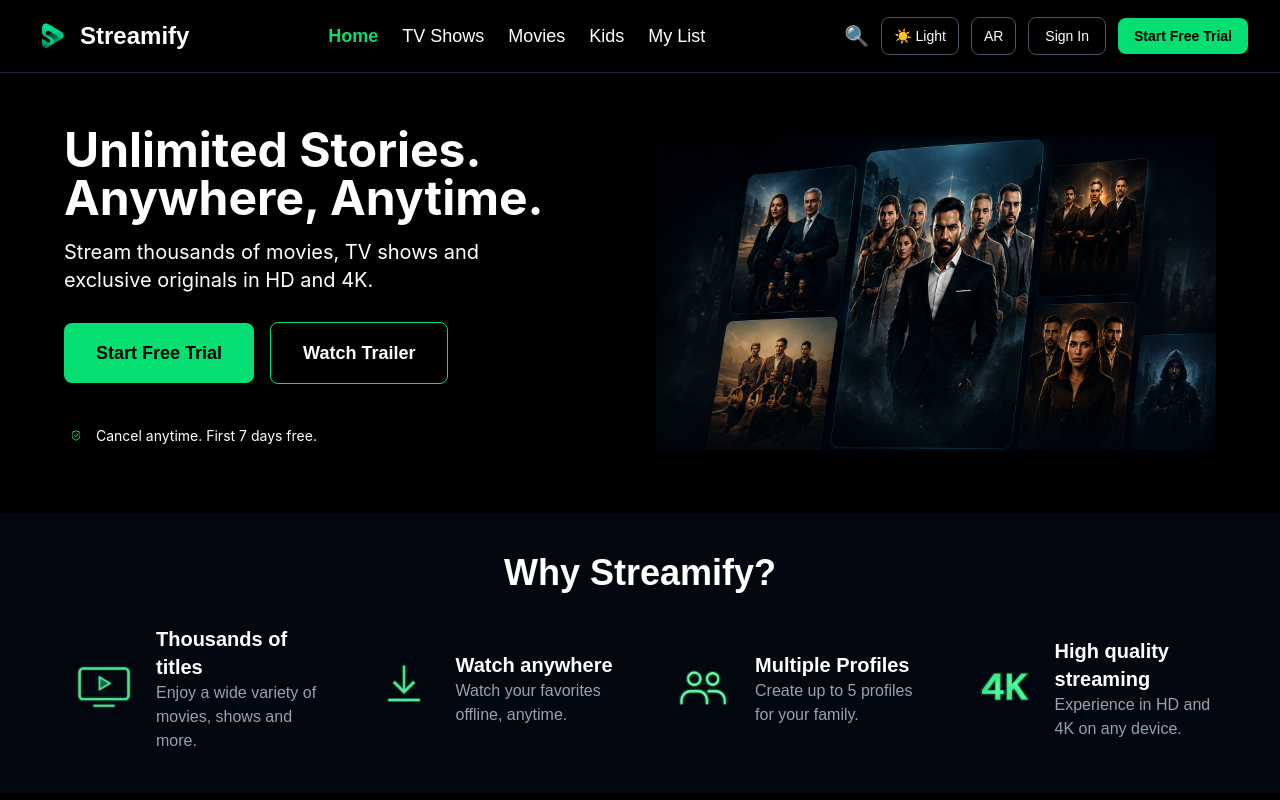
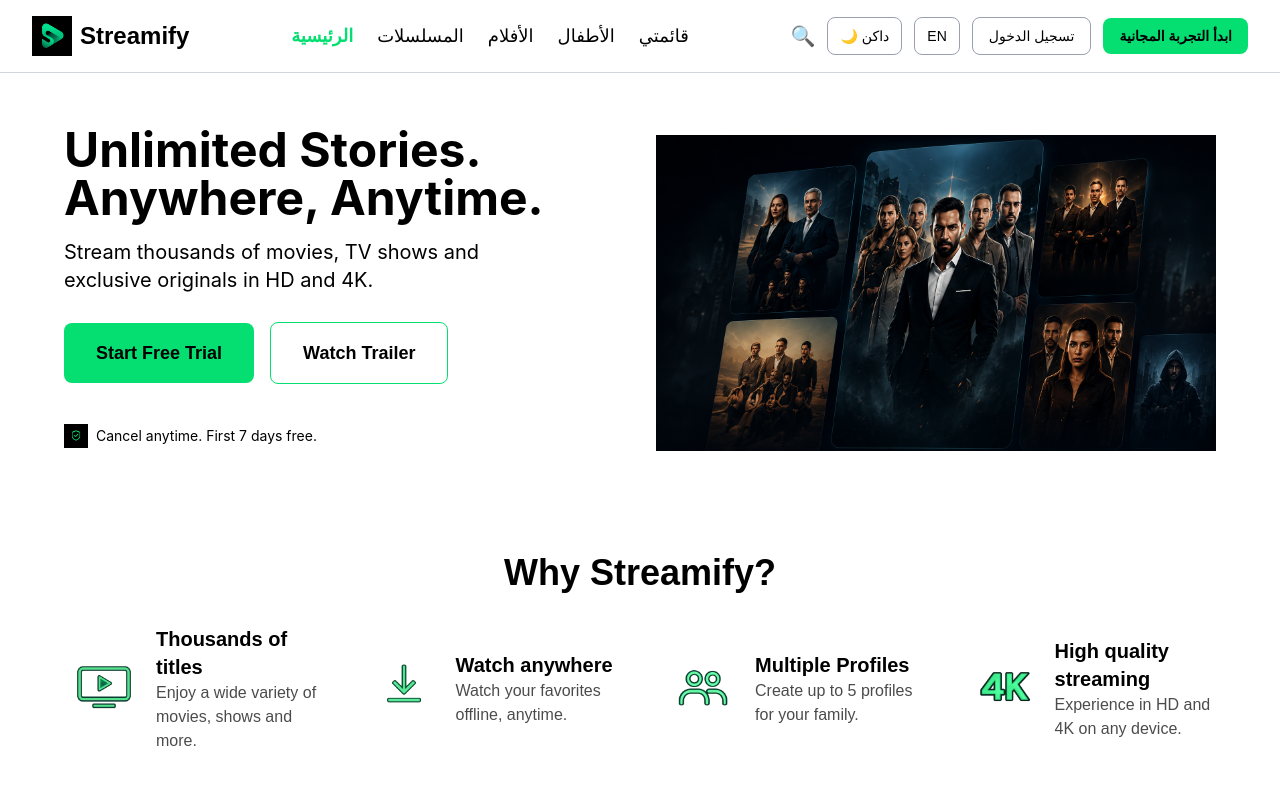
Before and after one commit to sadeenotaibi216/streamify, a React (Vite) app: page / in a window 1280 px wide. Shown: the top 800 px of the page. Built offline with nearby package versions, Linux system fonts and the light colour scheme.

Commit message:
Fix theme styles

```diff
--- a/src/App.jsx
+++ b/src/App.jsx
@@ -10,26 +10,10 @@ import Placeholder from "./pages/Placeholder";
 import SignIn from "./pages/SignIn";
 
 function App() {
-  const [user, setUser] = useState(() => {
-    const savedUser = localStorage.getItem("user");
+  const [user, setUser] = useState((localStorage.getItem("user"))) ;
+    const [theme, setTheme] = useState(localStorage.getItem("theme"));
+const [language, setLanguage] = useState(localStorage.getItem("language"));
 
-    if (!savedUser) {
-      return null;
-    }
-
-  });
-
-  const [theme, setTheme] = useState(() => {
-    const savedTheme = localStorage.getItem("theme");
-
-    return savedTheme === "light" ? "light" : "dark";
-  });
-
-  const [language, setLanguage] = useState(() => {
-    const savedLanguage = localStorage.getItem("language");
-
-    return savedLanguage === "ar" ? "ar" : "en";
-  });
 
   useEffect(() => {
     if (user && user.username) {
@@ -38,21 +22,24 @@ function App() {
   }, [user]);
 
   useEffect(() => {
-  localStorage.setItem("theme", theme);
+
 
     if (theme === "dark") {
+      localStorage.setItem("theme", "dark");
       document.documentElement.classList.add("dark");
     } else {
+      localStorage.setItem("theme", "light");
       document.documentElement.classList.remove("dark");
     }
+
   }, [theme]);
 
   useEffect(() => {
+
     localStorage.setItem("language", language);
 
     document.documentElement.lang = language;
-    document.documentElement.dir =
-      language === "ar" ? "rtl" : "ltr";
+    document.documentElement.dir = language === "ar" ? "rtl" : "ltr";
   }, [language]);
 
   function handleSignOut() {
@@ -60,9 +47,8 @@ function App() {
   }
 
   function toggleTheme() {
-    setTheme((previousTheme) =>
-      previousTheme === "dark" ? "light" : "dark",
-    );
+    // setTheme((previousTheme) => (previousTheme === "dark" ? "light" : "dark"));
+    setTheme(theme === "dark" ? "light" : "dark");
   }
 
   function toggleLanguage() {
@@ -85,7 +71,7 @@ function App() {
       <Routes>
         <Route
           path="/"
-          element={<HomePage user={user} language={language} />}
+          element={<HomePage user={user} language={language} theme={theme} />}
         />
 
         <Route
@@ -93,34 +79,20 @@ function App() {
           element={<Placeholder title="TV Shows Page" />}
         />
 
-        <Route
-          path="/movies"
-          element={<Placeholder title="Movies Page" />}
-        />
+        <Route path="/movies" element={<Placeholder title="Movies Page" />} />
 
-        <Route
-          path="/kids"
-          element={<Placeholder title="Kids Page" />}
-        />
+        <Route path="/kids" element={<Placeholder title="Kids Page" />} />
 
-        <Route
-          path="/my-list"
-          element={<Placeholder title="My List Page" />}
-        />
+        <Route path="/my-list" element={<Placeholder title="My List Page" />} />
 
         <Route path="/contact" element={<ContactUs />} />
 
         <Route
           path="/signin"
-          element={
-            <SignIn onSignIn={setUser} language={language} />
-          }
+          element={<SignIn onSignIn={setUser} language={language} />}
         />
 
-        <Route
-          path="/search"
-          element={<Placeholder title="Search Page" />}
-        />
+        <Route path="/search" element={<Placeholder title="Search Page" />} />
 
         <Route
           path="/free-trial"
--- a/src/components/Header.jsx
+++ b/src/components/Header.jsx
@@ -26,7 +26,13 @@ function Header({
         ];
 
   return (
-    <header className="flex flex-col items-center justify-between gap-4 border-b border-gray-300 bg-white px-4 py-4 text-black transition-colors dark:border-gray-800 dark:bg-black dark:text-white md:flex-row md:px-8">
+ <header
+  className={`flex flex-col items-center justify-between gap-4 border-b px-4 py-4 transition-colors md:flex-row md:px-8 ${
+    theme === "dark"
+      ? "border-gray-800 bg-black text-white"
+      : "border-gray-300 bg-white text-black"
+  }`}
+>
       <NavLink to="/" className="flex items-center gap-2">
         <img
           src="/logo.png"
--- a/src/components/Hero.jsx
+++ b/src/components/Hero.jsx
@@ -1,26 +1,38 @@
 import Button from "./Buttons";
 
-function Hero() {
+function Hero({theme}) {
   return (
-    <div className="min-h-[55vh] bg-black text-white flex flex-col md:flex-row items-center justify-between px-6 md:px-16 py-10 gap-8">
+
+      //  className={`min-h-screen transition-colors ${
+      //   theme === "dark"
+      //     ? "bg-black text-white"
+      //     : "bg-slate-100 text-black"
+      // }`}
+  <div
+  className={`min-h-[55vh] flex flex-col items-center justify-between gap-8 px-6 py-10 md:flex-row md:px-16 ${
+    theme === "dark"
+      ? "bg-black text-white"
+      : "bg-white text-black"
+  }`}
+>
       <div className="w-full md:w-1/2 flex flex-col justify-center text-center md:text-left">
-        <h1 className="text-4xl md:text-5xl font-sans font-bold text-white pt-2 pb-2">
+        <h1 className="text-4xl md:text-5xl font-sans font-bold  pt-2 pb-2">
           Unlimited Stories. <br />
           Anywhere, Anytime.
         </h1>
 
-        <p className="text-sm md:text-xl font-sans text-white pt-2 pb-2">
+        <p className="text-sm md:text-xl font-sans pt-2 pb-2">
           Stream thousands of movies, TV shows and{" "}
           <br className="hidden md:block" />
           exclusive originals in HD and 4K.
         </p>
 
-        <div className="flex justify-center md:justify-start items-center text-white gap-4 pt-5 pb-5 flex-wrap">
+        <div className="flex justify-center md:justify-start items-center gap-4 pt-5 pb-5 flex-wrap">
           <Button className="bg-green-400 text-black px-4 md:px-8 py-3 md:py-4 text-sm md:text-lg rounded-lg font-semibold hover:bg-green-300">
             Start Free Trial
           </Button>
 
-          <Button className="border border-green-400 text-white px-4 md:px-8 py-3 md:py-4 text-sm md:text-lg rounded-lg font-semibold hover:bg-green-400 hover:text-black">
+          <Button className="border border-green-400 px-4 md:px-8 py-3 md:py-4 text-sm md:text-lg rounded-lg font-semibold hover:bg-green-400 hover:text-black">
             Watch Trailer
           </Button>
         </div>
@@ -31,7 +43,7 @@ function Hero() {
             alt="green logo"
             className="w-4 h-4 md:w-6 md:h-6"
           />
-          <p className="text-sm text-white font-sans">
+          <p className="text-sm font-sans">
             Cancel anytime. First 7 days free.
           </p>
         </div>
--- a/src/components/middlepart.jsx
+++ b/src/components/middlepart.jsx
@@ -1,25 +1,44 @@
-function FeatureItem({ imgSrc, imgAlt, title, description }) {
+function FeatureItem({
+  imgSrc,
+  imgAlt,
+  title,
+  description,
+}) {
   return (
-    <div className="flex items-center gap-3 w-full sm:w-[45%] lg:w-[22%]">
-      <img src={imgSrc} alt={imgAlt} className="w-14 h-14 md:w-20 md:h-20" />
+    <div className="flex w-full items-center gap-3 sm:w-[45%] lg:w-[22%]">
+      <img
+        src={imgSrc}
+        alt={imgAlt}
+        className="h-14 w-14 md:h-20 md:w-20"
+      />
 
       <div>
-        <p className="text-white text-base md:text-xl font-semibold">{title}</p>
+        <p className="text-base font-semibold md:text-xl">
+          {title}
+        </p>
 
-        <p className="text-gray-400 text-sm md:text-base">{description}</p>
+        <p className="text-sm opacity-70 md:text-base">
+          {description}
+        </p>
       </div>
     </div>
   );
 }
 
-function MiddlePart() {
+function MiddlePart({ theme }) {
   return (
-    <div className="text-white py-10 bg-[#020710]">
-      <h1 className="text-white text-3xl md:text-4xl font-bold text-center mb-8">
+    <div
+      className={`py-10 ${
+        theme === "dark"
+          ? "bg-[#020710] text-white"
+          : "bg-white text-black"
+      }`}
+    >
+      <h1 className="mb-8 text-center text-3xl font-bold md:text-4xl">
         Why Streamify?
       </h1>
 
-      <div className="flex flex-wrap justify-center lg:justify-between gap-6 px-6 md:px-16">
+      <div className="flex flex-wrap justify-center gap-6 px-6 md:px-16 lg:justify-between">
         <FeatureItem
           imgSrc="/6.png"
           imgAlt="Thousands of titles"
--- a/src/components/plan.jsx
+++ b/src/components/plan.jsx
@@ -2,12 +2,16 @@ import { useState } from "react";
 import Cards from "./Cards";
 import Button from "./Buttons";
 
-function Plan() {
+function Plan({theme}) {
   const [userPlan, setUserPlan] = useState("monthly");
 
   return (
     <>
-      <h1 className="text-white text-3xl md:text-4xl font-bold text-center mb-8 px-4 md:px-8 py-8">
+      <h1 className={` text-3xl md:text-4xl font-bold text-center mb-8 px-4 md:px-8 py-8 ${
+        theme === "dark"
+          ? "bg-black text-white"
+          : "bg-white text-black"
+      }`}>
         Choose Your Plan
       </h1>
 
--- a/src/pages/HomePage.jsx
+++ b/src/pages/HomePage.jsx
@@ -3,9 +3,17 @@ import Hero from "../components/Hero";
 import MiddlePart from "../components/MiddlePart";
 import Plan from "../components/Plan";
 
-function HomePage({ user, language }) {
+function HomePage(props) {
+  const { user, theme, language } = props;
+
   return (
-    <main className="min-h-screen bg-white text-black transition-colors dark:bg-black dark:text-white">
+    <main
+      className={`min-h-screen transition-colors ${
+        theme === "dark"
+          ? "bg-black text-white"
+          : "bg-white text-black"
+      }`}
+    >
       {user?.username && (
         <div className="bg-green-400 px-6 py-3 text-center font-semibold text-black">
           {language === "en"
@@ -14,13 +22,13 @@ function HomePage({ user, language }) {
         </div>
       )}
 
-      <Hero />
+      <Hero theme={theme} />
 
-      <MiddlePart />
+      <MiddlePart theme={theme} />
 
-      <Plan />
+      <Plan theme={theme} />
 
-      <FAQ />
+      <FAQ theme={theme} />
     </main>
   );
 }
```
Lines whose indentation alone changed are shown as unchanged.
